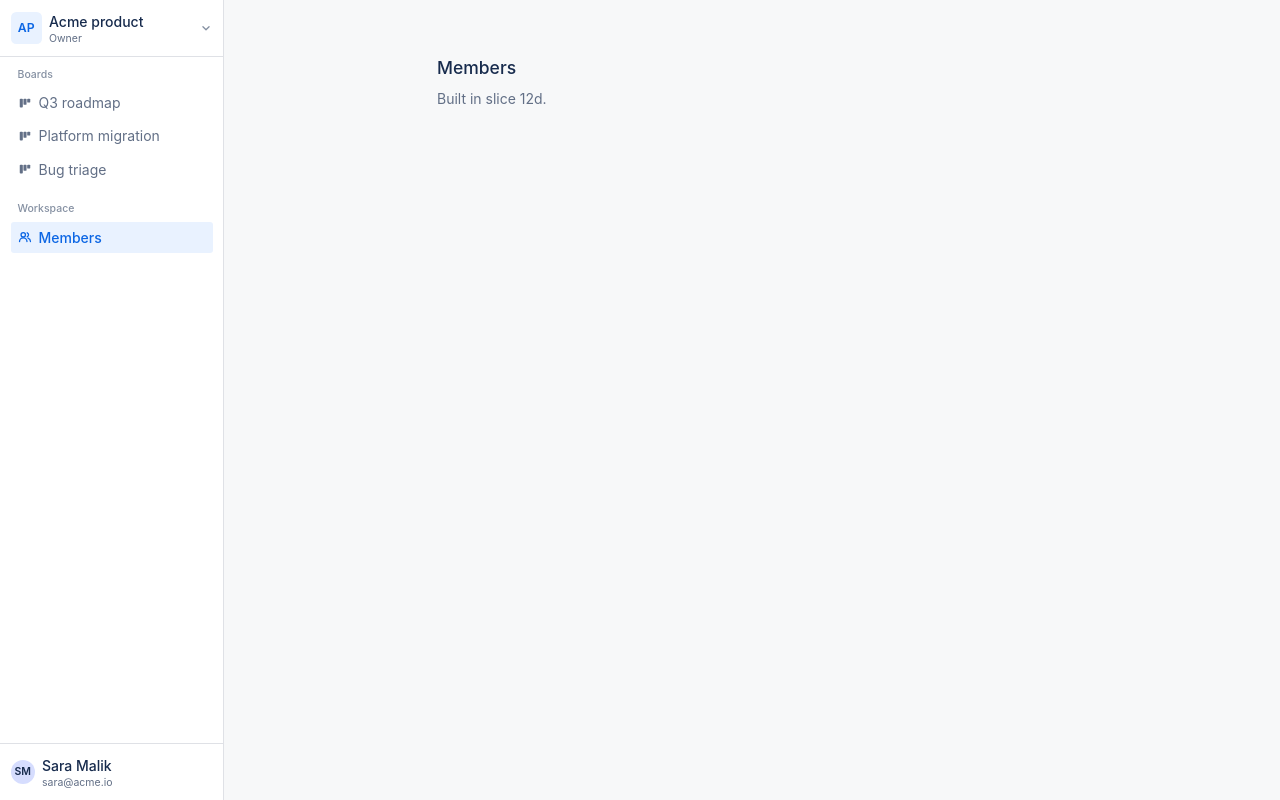
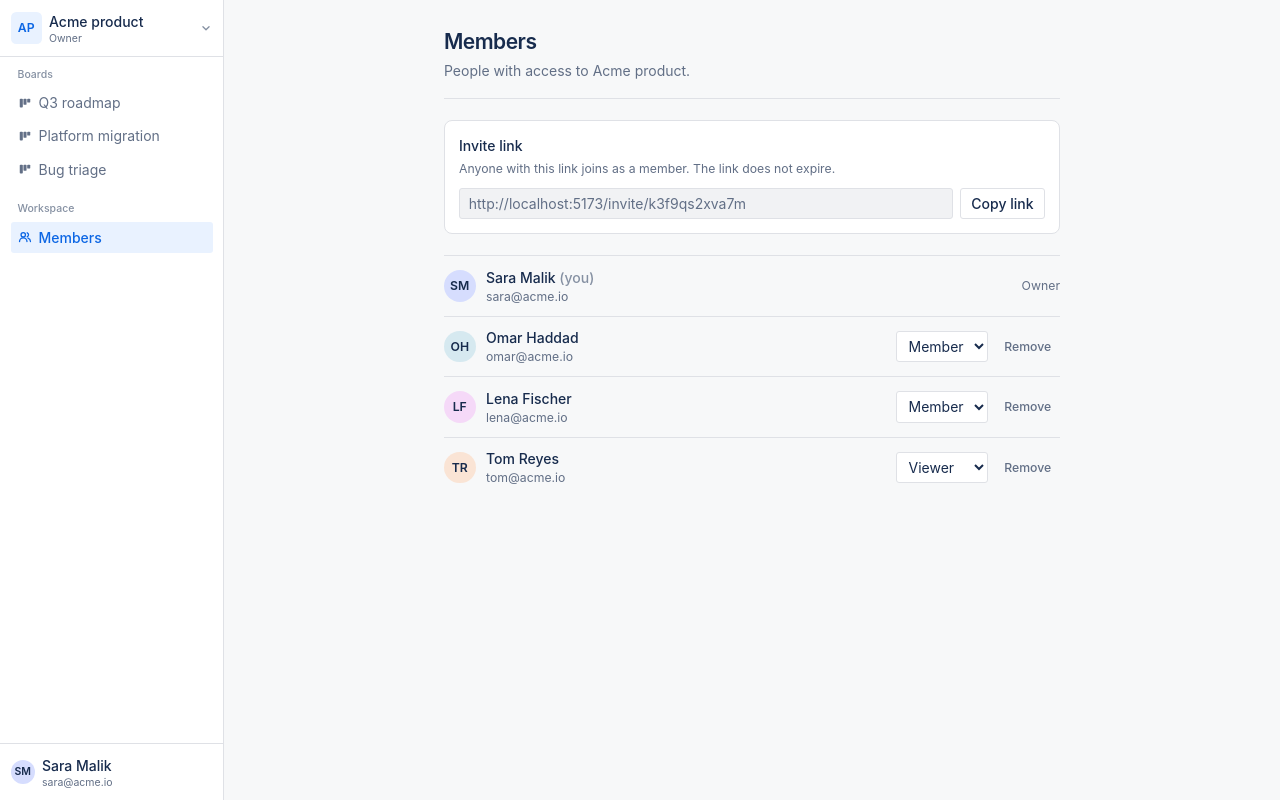
Before and after one commit to AhmedGamall1/KANBAN, a React (Vite) app in the folder web/: page /workspaces/acme/members in a window 1280 px wide. Built offline with nearby package versions, Linux system fonts and the light colour scheme.

Commit message:
feat(web/workspaces): add the members screen

```diff
--- a/web/src/App.tsx
+++ b/web/src/App.tsx
@@ -1,10 +1,10 @@
 import { Navigate, Route, Routes } from "react-router";
-import PagePlaceholder from "@/components/PagePlaceholder";
 import { workspaces } from "@/data/fixtures";
 import AppLayout from "@/layouts/AppLayout";
 import BoardPage from "@/routes/BoardPage";
 import BoardsPage from "@/routes/BoardsPage";
 import LoginPage from "@/routes/LoginPage";
+import MembersPage from "@/routes/MembersPage";
 import NotFoundPage from "@/routes/NotFoundPage";
 import SignupPage from "@/routes/SignupPage";
 
@@ -23,9 +23,7 @@ export default function App() {
         <Route path="/workspaces/:workspaceId" element={<BoardsPage />} />
         <Route
           path="/workspaces/:workspaceId/members"
-          element={
-            <PagePlaceholder title="Members" note="Built in slice 12d." />
-          }
+          element={<MembersPage />}
         />
         <Route path="/boards/:boardId" element={<BoardPage />} />
       </Route>
--- /dev/null
+++ b/web/src/components/ui/Select.tsx
@@ -0,0 +1,45 @@
+import { useId } from "react";
+import type { ReactNode, SelectHTMLAttributes } from "react";
+
+interface SelectProps extends SelectHTMLAttributes<HTMLSelectElement> {
+  label: string;
+  labelHidden?: boolean;
+  children: ReactNode;
+}
+
+export default function Select({
+  label,
+  labelHidden = false,
+  id,
+  className = "",
+  children,
+  ...props
+}: SelectProps) {
+  const generatedId = useId();
+  const selectId = id ?? generatedId;
+
+  return (
+    <div className="flex flex-col gap-1.5">
+      <label
+        htmlFor={selectId}
+        className={
+          labelHidden ? "sr-only" : "text-sm font-medium text-ink"
+        }
+      >
+        {label}
+      </label>
+
+      <select
+        id={selectId}
+        className={[
+          "h-9 rounded-control border border-line bg-surface px-2 capitalize",
+          "text-ink transition-colors hover:border-line-strong",
+          className,
+        ].join(" ")}
+        {...props}
+      >
+        {children}
+      </select>
+    </div>
+  );
+}
--- a/web/src/data/fixtures.ts
+++ b/web/src/data/fixtures.ts
@@ -20,6 +20,7 @@ export interface Board {
 }
 
 export interface Member {
+  workspaceId: string;
   userId: string;
   name: string;
   email: string;
@@ -52,6 +53,7 @@ export const boards: Board[] = [
 
 export const members: Member[] = [
   {
+    workspaceId: "acme",
     userId: "user-sara",
     name: "Sara Malik",
     email: "sara@acme.io",
@@ -60,6 +62,7 @@ export const members: Member[] = [
     joinedAt: "2026-05-04",
   },
   {
+    workspaceId: "acme",
     userId: "user-omar",
     name: "Omar Haddad",
     email: "omar@acme.io",
@@ -68,6 +71,7 @@ export const members: Member[] = [
     joinedAt: "2026-05-19",
   },
   {
+    workspaceId: "acme",
     userId: "user-lena",
     name: "Lena Fischer",
     email: "lena@acme.io",
@@ -76,6 +80,7 @@ export const members: Member[] = [
     joinedAt: "2026-06-02",
   },
   {
+    workspaceId: "acme",
     userId: "user-tom",
     name: "Tom Reyes",
     email: "tom@acme.io",
@@ -83,4 +88,55 @@ export const members: Member[] = [
     role: "viewer",
     joinedAt: "2026-07-11",
   },
+  {
+    workspaceId: "opensource",
+    userId: "user-priya",
+    name: "Priya Nair",
+    email: "priya@opensource.dev",
+    avatarColor: "#65a30d",
+    role: "owner",
+    joinedAt: "2026-03-16",
+  },
+  {
+    workspaceId: "opensource",
+    userId: "user-sara",
+    name: "Sara Malik",
+    email: "sara@acme.io",
+    avatarColor: "#4f46e5",
+    role: "member",
+    joinedAt: "2026-04-28",
+  },
+  {
+    workspaceId: "opensource",
+    userId: "user-marco",
+    name: "Marco Rossi",
+    email: "marco@opensource.dev",
+    avatarColor: "#e11d48",
+    role: "member",
+    joinedAt: "2026-06-21",
+  },
+  {
+    workspaceId: "design",
+    userId: "user-elena",
+    name: "Elena Petrova",
+    email: "elena@designguild.co",
+    avatarColor: "#c026d3",
+    role: "owner",
+    joinedAt: "2026-02-09",
+  },
+  {
+    workspaceId: "design",
+    userId: "user-sara",
+    name: "Sara Malik",
+    email: "sara@acme.io",
+    avatarColor: "#4f46e5",
+    role: "viewer",
+    joinedAt: "2026-08-01",
+  },
 ];
+
+export const inviteLinks: Record<string, string> = {
+  acme: "http://localhost:5173/invite/k3f9qs2xva7m",
+  opensource: "http://localhost:5173/invite/p7wd4nc1ehzt",
+  design: "http://localhost:5173/invite/b2ym8rk6ju4q",
+};
--- /dev/null
+++ b/web/src/routes/MembersPage.tsx
@@ -0,0 +1,128 @@
+import { useEffect, useState } from "react";
+import { useParams } from "react-router";
+import PageHeader from "@/components/PageHeader";
+import Avatar from "@/components/ui/Avatar";
+import Button from "@/components/ui/Button";
+import Select from "@/components/ui/Select";
+import {
+  currentUser,
+  inviteLinks,
+  members,
+  workspaces,
+  type Role,
+} from "@/data/fixtures";
+
+const ROLES: Role[] = ["owner", "member", "viewer"];
+
+function InviteLink({ link }: { link: string }) {
+  const [copied, setCopied] = useState(false);
+
+  useEffect(() => {
+    if (!copied) {
+      return;
+    }
+
+    const timer = setTimeout(() => setCopied(false), 2000);
+
+    return () => clearTimeout(timer);
+  }, [copied]);
+
+  function copy() {
+    navigator.clipboard.writeText(link).then(
+      () => setCopied(true),
+      () => setCopied(false),
+    );
+  }
+
+  return (
+    <section className="mt-6 rounded-card border border-line bg-surface p-4">
+      <h2 className="font-medium text-ink">Invite link</h2>
+      <p className="mt-1 text-sm text-ink-muted">
+        Anyone with this link joins as a member. The link does not expire.
+      </p>
+
+      <div className="mt-3 flex gap-2">
+        <input
+          readOnly
+          value={link}
+          aria-label="Invite link"
+          onFocus={(event) => event.currentTarget.select()}
+          className="h-9 min-w-0 flex-1 rounded-control border border-line bg-subtle px-2.5 text-ink-muted"
+        />
+        <Button variant="secondary" onClick={copy}>
+          {copied ? "Copied" : "Copy link"}
+        </Button>
+      </div>
+    </section>
+  );
+}
+
+export default function MembersPage() {
+  const { workspaceId } = useParams();
+  const workspace =
+    workspaces.find((item) => item.id === workspaceId) ?? workspaces[0];
+  const workspaceMembers = members.filter(
+    (member) => member.workspaceId === workspace.id,
+  );
+  const isOwner = workspace.role === "owner";
+
+  return (
+    <div className="mx-auto max-w-3xl px-8 py-8">
+      <PageHeader
+        title="Members"
+        description={`People with access to ${workspace.name}.`}
+      />
+
+      {isOwner && <InviteLink link={inviteLinks[workspace.id]} />}
+
+      <ul className="mt-6 divide-y divide-line border-t border-line">
+        {workspaceMembers.map((member) => {
+          const isSelf = member.userId === currentUser.id;
+
+          return (
+            <li key={member.userId} className="flex items-center gap-3 py-3">
+              <Avatar
+                name={member.name}
+                color={member.avatarColor}
+                size="lg"
+              />
+
+              <div className="min-w-0 flex-1">
+                <p className="truncate font-medium text-ink">
+                  {member.name}
+                  {isSelf && <span className="text-ink-faint"> (you)</span>}
+                </p>
+                <p className="truncate text-sm text-ink-muted">
+                  {member.email}
+                </p>
+              </div>
+
+              {isOwner && !isSelf ? (
+                <div className="flex items-center gap-2">
+                  <Select
+                    label={`Role for ${member.name}`}
+                    labelHidden
+                    defaultValue={member.role}
+                  >
+                    {ROLES.map((role) => (
+                      <option key={role} value={role}>
+                        {role}
+                      </option>
+                    ))}
+                  </Select>
+                  <Button variant="ghost" size="sm">
+                    Remove
+                  </Button>
+                </div>
+              ) : (
+                <span className="text-sm capitalize text-ink-muted">
+                  {member.role}
+                </span>
+              )}
+            </li>
+          );
+        })}
+      </ul>
+    </div>
+  );
+}
```
